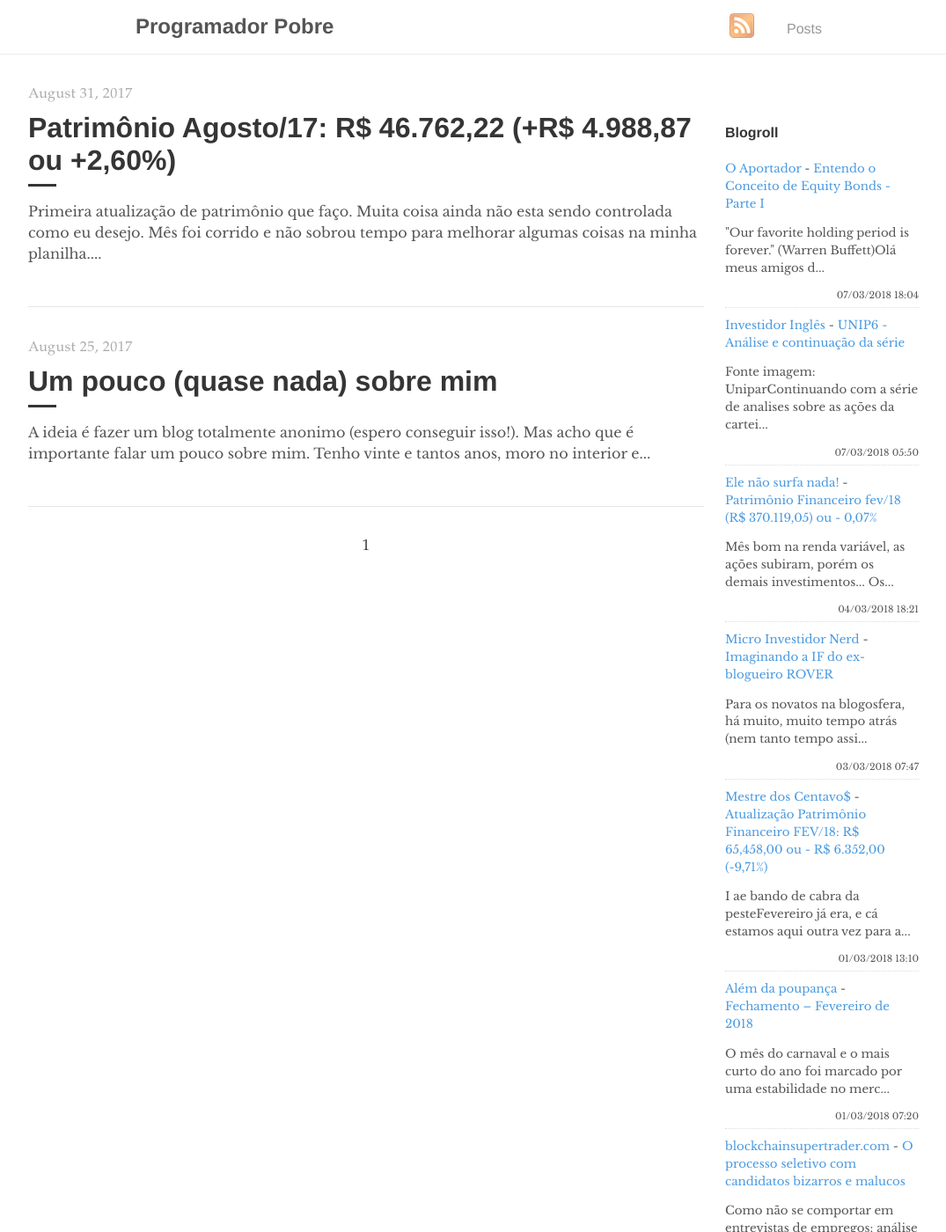
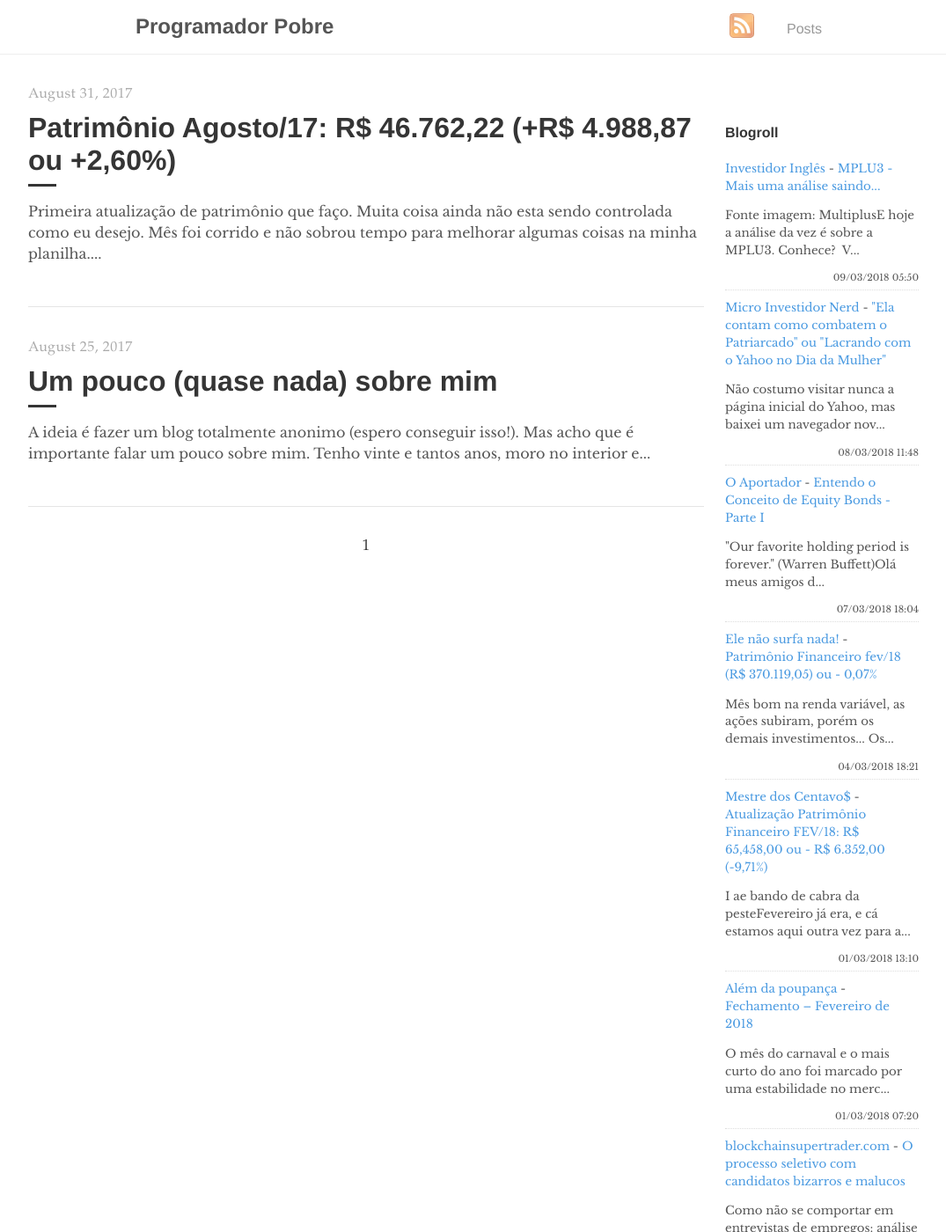
Before and after one commit to programadorpobre/programadorpobre.github.io, a Jekyll site: the page built from index.html, in a window 1280 px wide and 1400 px high. Shown: the whole window at 88% size, without its empty margins (96-1171 px from the left). Built offline with Jekyll 4.4.1, drawn with Linux system fonts in a browser that asks for light colours; the list of posts is cut into pages by our own code; comment, search, counter and statistics services are not loaded.

Commit message:
[ci skip] travis #216

```diff
--- a/_includes/feed-entries.html
+++ b/_includes/feed-entries.html
@@ -1,22 +1,22 @@
+<div class="feed-entry">
+    <a class="feed-entry-site-name" href="http://www.investidoringles.com/">Investidor Inglês</a> - <a class="feed-entry-title" href="http://www.investidoringles.com/2018/03/mplu3-analise-fundamentalista.html">MPLU3 - Mais uma análise saindo...</a>
+    <p class="feed-entry-summary">Fonte imagem: MultiplusE hoje a análise da vez é sobre a MPLU3. Conhece?&nbsp; V...</p>
+    <time datetime="2018-03-09T05:50:00.000-03:00">09/03/2018 05:50</time>
+</div>
+<div class="feed-entry">
+    <a class="feed-entry-site-name" href="https://microinvestidornerd.blogspot.com/">Micro Investidor Nerd</a> - <a class="feed-entry-title" href="https://microinvestidornerd.blogspot.com/2018/03/ela-contam-como-combatem-o-patriarcado-lacracao-yahoo.html">"Ela contam como combatem o Patriarcado" ou "Lacrando com o Yahoo no Dia da Mulher"</a>
+    <p class="feed-entry-summary">Não costumo visitar nunca a página inicial do Yahoo, mas baixei um navegador nov...</p>
+    <time datetime="2018-03-08T11:48:00.001-08:00">08/03/2018 11:48</time>
+</div>
 <div class="feed-entry">
     <a class="feed-entry-site-name" href="https://oaportadorfinanceiro.blogspot.com/">O Aportador</a> - <a class="feed-entry-title" href="https://oaportadorfinanceiro.blogspot.com/2018/03/entendo-o-conceito-de-equity-bonds.html">Entendo o Conceito de Equity Bonds - Parte I</a>
     <p class="feed-entry-summary">"Our favorite holding period is forever."&nbsp;(Warren Buffett)Olá meus amigos d...</p>
     <time datetime="2018-03-07T18:04:00.001-03:00">07/03/2018 18:04</time>
 </div>
 <div class="feed-entry">
-    <a class="feed-entry-site-name" href="http://www.investidoringles.com/">Investidor Inglês</a> - <a class="feed-entry-title" href="http://www.investidoringles.com/2018/03/unip6-analise-fundamentalista.html">UNIP6 - Análise e continuação da série</a>
-    <p class="feed-entry-summary">Fonte imagem: UniparContinuando com a série de analises sobre as ações da cartei...</p>
-    <time datetime="2018-03-07T05:50:00.000-03:00">07/03/2018 05:50</time>
-</div>
-<div class="feed-entry">
     <a class="feed-entry-site-name" href="https://elenaosurfanada.blogspot.com/">Ele não surfa nada!</a> - <a class="feed-entry-title" href="https://elenaosurfanada.blogspot.com/2018/03/patrimonio-financeiro-fev18-r-37011905.html">Patrimônio Financeiro fev/18 (R$ 370.119,05) ou - 0,07%</a>
     <p class="feed-entry-summary">Mês bom na renda variável, as ações subiram, porém os demais investimentos... Os...</p>
     <time datetime="2018-03-04T18:21:00.002-03:00">04/03/2018 18:21</time>
-</div>
-<div class="feed-entry">
-    <a class="feed-entry-site-name" href="https://microinvestidornerd.blogspot.com/">Micro Investidor Nerd</a> - <a class="feed-entry-title" href="https://microinvestidornerd.blogspot.com/2018/03/imaginando-if-do-ex-blogueiro-rover.html">Imaginando a IF do ex-blogueiro ROVER</a>
-    <p class="feed-entry-summary">Para os novatos na blogosfera, há muito, muito tempo atrás (nem tanto tempo assi...</p>
-    <time datetime="2018-03-03T07:47:00.001-08:00">03/03/2018 07:47</time>
 </div>
 <div class="feed-entry">
     <a class="feed-entry-site-name" href="https://mestredoscentavos.blogspot.com/">Mestre dos Centavo$</a> - <a class="feed-entry-title" href="https://mestredoscentavos.blogspot.com/2018/03/atualizacao-patrimonio-financeiro-fev18.html">Atualização Patrimônio Financeiro FEV/18: R$ 65,458,00 ou - R$ 6.352,00 (-9,71%)</a>
```
